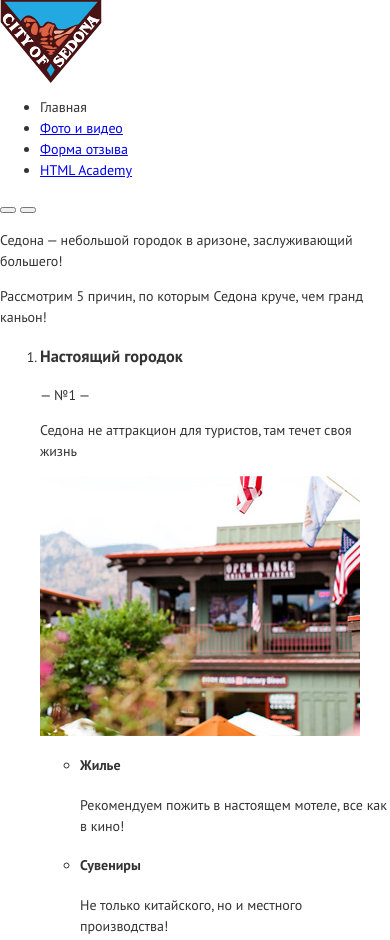
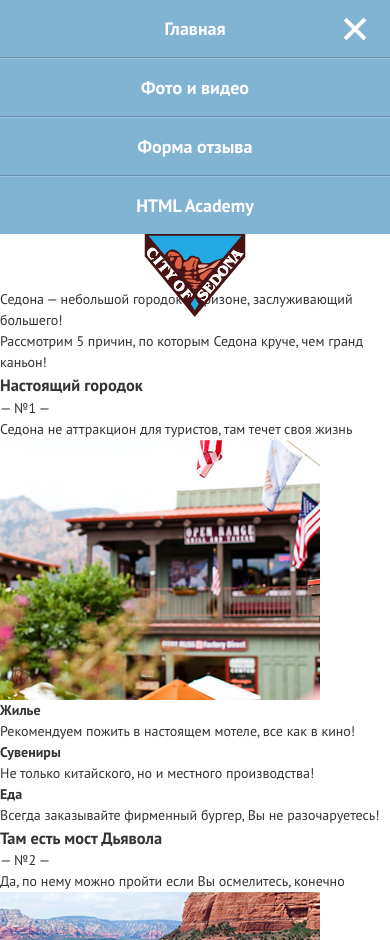
Before and after one commit to SavenkovYS/Sedona, a website: page source/index.html in a window 390 px wide. Shown: the top 940 px of the page. Drawn offline with nearby package versions, Linux system fonts and the light colour scheme; files that its build step writes are made by us from their sources.

Commit message:
mobile nav open

```diff
--- /dev/null
+++ b/source/less/blocks/main-nav.less
@@ -0,0 +1,62 @@
+.main-nav {
+    position: relative;
+
+    display: flex;
+
+    min-height: 55px;
+    margin-bottom: 55px;
+
+    font-size: var(--fs-nav);
+    line-height: @lh-primary;
+    font-weight: @fw-bold;
+
+    &__logo-link {
+        position: absolute;
+        bottom: 0;
+        left: 50%;
+
+        transform: translate(-50%, 100%);
+    }
+
+    &__button {
+        position: absolute;
+        top: 17px;
+        right: 20px;
+
+        width: 30px;
+        height: 30px;
+
+        background-color: transparent;
+        border: none;
+
+        cursor: pointer;
+    }
+
+
+    &__button--open {
+        display: none;
+    }
+
+    &__button--close::before,
+    &__button--close::after {
+        content: '';
+
+        position: absolute;
+        top: 10px;
+        left: 1px;
+
+        width: 28px;
+        height: 4px;
+
+        background-color: #fff;
+    }
+
+    &__button--close::before {
+        transform: rotate(45deg);
+    }
+
+    &__button--close::after {
+        transform: rotate(-45deg);
+    }
+
+}
--- /dev/null
+++ b/source/less/blocks/site-list.less
@@ -0,0 +1,31 @@
+.site-list {
+    width: 100%;
+
+    color: @clr-light;
+    text-align: center;
+
+    background-color: @clr-accent;
+
+    &__item {
+        border-bottom: 1px solid @br-clr-primary;
+        border-top: 1px solid @br-clr-secondary;
+    }
+
+    &__item:first-child {
+        border-top: none;
+    }
+
+    &__item:last-child {
+        border-bottom: none;
+    }
+
+    &__link {
+        display: block;
+
+        padding: 15px 20px;
+
+        color: inherit;
+
+        text-decoration: none;
+    }
+}
--- a/source/less/global.less
+++ b/source/less/global.less
@@ -49,3 +49,21 @@
     clip: rect(0 0 0 0);
     overflow: hidden;
   }
+
+p,
+h1,
+h2,
+h3,
+h4,
+h5,
+h6 {
+  margin: 0;
+}
+
+ul,
+ol {
+  margin: 0;
+  padding: 0;
+
+  list-style: none;
+}
--- a/source/less/style.less
+++ b/source/less/style.less
@@ -1,3 +1,5 @@
 @import "variables.less";
 @import "global.less";
 @import "fonts.less";
+@import "./blocks/main-nav.less";
+@import "./blocks/site-list.less";
--- a/source/less/variables.less
+++ b/source/less/variables.less
@@ -23,3 +23,8 @@
 @clr-accent             :rgba(129, 179, 210, 1);
 @clr-light              :#fff;
 @clr-dark               :#000;
+
+
+//Border Colors
+@br-clr-primary         :rgba(1, 1, 1, 0.2);
+@br-clr-secondary       :rgba(255, 255, 255, 0.2);
```
